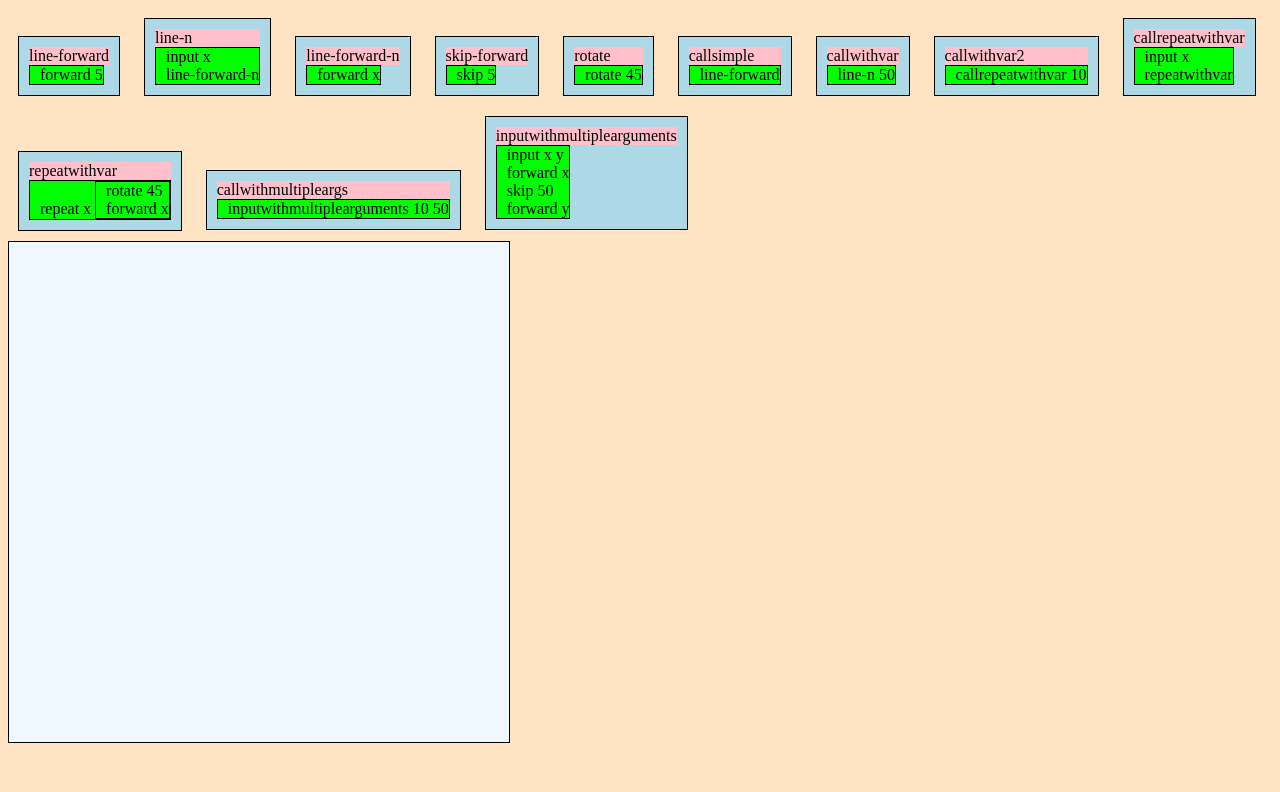
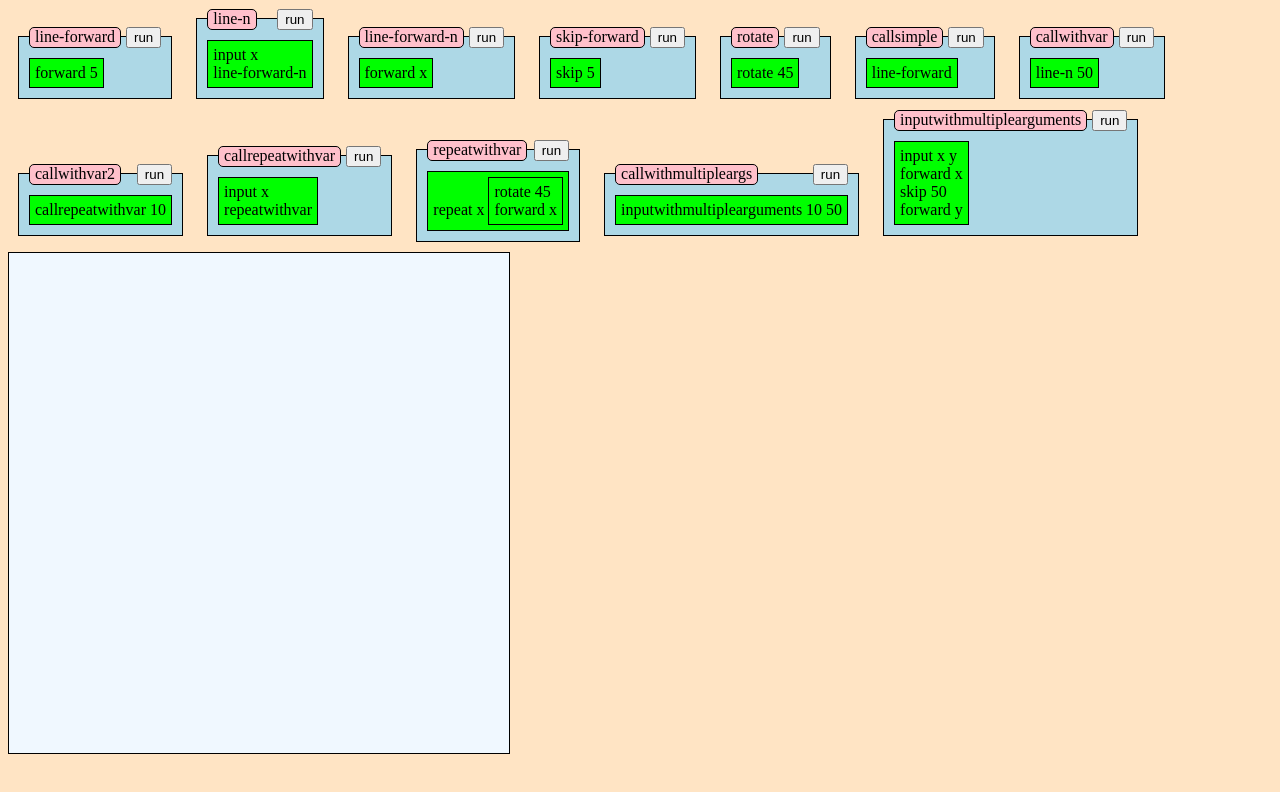
Before and after one commit to janmarkvart/Boxer-html, a plain HTML site: page demos/03-Arguments/boxer.html in a window 1280 px wide. Drawn offline with Linux system fonts and the light colour scheme.

Commit message:
demo 03 graphical update+forwarded optimizations from 02

```diff
--- a/demos/03-Arguments/boxer.html
+++ b/demos/03-Arguments/boxer.html
@@ -1,3 +1,4 @@
+<!DOCTYPE html>
 <html>
 <head>
     <script type="text/javascript" src="interpreter.js"></script>
@@ -6,13 +7,23 @@
 
 <body>
     <doit-box id="line-forward">
+        <div class="box-header">
             <box-name contenteditable=true>line-forward</box-name>
+            <div class="header-right">
+                <button class="doit-execute">run</button>
+            </div>
+        </div>
         <box-code contenteditable=true>
             forward 5
         </box-code>
     </doit-box>
     <doit-box id="line-n">
+        <div class="box-header">
             <box-name contenteditable=true>line-n</box-name>
+            <div class="header-right">
+                <button class="doit-execute">run</button>
+            </div>
+        </div>
         <box-code contenteditable=true>
             input x
             <br>
@@ -20,43 +31,78 @@
         </box-code>
     </doit-box>
     <doit-box id="line-forward-n">
+        <div class="box-header">
             <box-name contenteditable=true>line-forward-n</box-name>
+            <div class="header-right">
+                <button class="doit-execute">run</button>
+            </div>
+        </div>
         <box-code contenteditable=true>
             forward x
         </box-code>
     </doit-box>
     <doit-box id="skip-forward">
+        <div class="box-header">
             <box-name contenteditable=true>skip-forward</box-name>
+            <div class="header-right">
+                <button class="doit-execute">run</button>
+            </div>
+        </div>
         <box-code contenteditable=true>
             skip 5
         </box-code>
     </doit-box>
     <doit-box id="rotate">
+        <div class="box-header">
             <box-name contenteditable=true>rotate</box-name>
+            <div class="header-right">
+                <button class="doit-execute">run</button>
+            </div>
+        </div>
         <box-code contenteditable=true>
             rotate 45
         </box-code>
     </doit-box>
     <doit-box id="callsimple">
+        <div class="box-header">
             <box-name contenteditable=true>callsimple</box-name>
+            <div class="header-right">
+                <button class="doit-execute">run</button>
+            </div>
+        </div>
         <box-code contenteditable=true>
             line-forward
         </box-code>
     </doit-box>
     <doit-box id="callwithvar">
+        <div class="box-header">
             <box-name contenteditable=true>callwithvar</box-name>
+            <div class="header-right">
+                <button class="doit-execute">run</button>
+            </div>
+        </div>
         <box-code contenteditable=true>
             line-n 50
         </box-code>
     </doit-box>
     <doit-box id="callwithvar2">
+        <div class="box-header">
             <box-name contenteditable=true>callwithvar2</box-name>
+            <div class="header-right">
+                <button class="doit-execute">run</button>
+            </div>
+        </div>
         <box-code contenteditable=true>
             callrepeatwithvar 10
         </box-code>
     </doit-box>
     <doit-box id="callrepeatwithvar">
+        <div class="box-header">
             <box-name contenteditable=true>callrepeatwithvar</box-name>
+            <div class="header-right">
+                <button class="doit-execute">run</button>
+            </div>
+        </div>
         <box-code contenteditable=true>
             input x
             <br>
@@ -64,7 +110,12 @@
         </box-code>
     </doit-box>
     <doit-box id="repeatwithvar">
+        <div class="box-header">
             <box-name contenteditable=true>repeatwithvar</box-name>
+            <div class="header-right">
+                <button class="doit-execute">run</button>
+            </div>
+        </div>
         <box-code contenteditable=true>
             repeat x
             <box-code>
@@ -75,13 +126,23 @@
         </box-code>
     </doit-box>
     <doit-box id="callwithmultipleargs">
+        <div class="box-header">
             <box-name contenteditable="true">callwithmultipleargs</box-name>
+            <div class="header-right">
+                <button class="doit-execute">run</button>
+            </div>
+        </div>
         <box-code>
             inputwithmultiplearguments 10 50
         </box-code>
     </doit-box>
     <doit-box id="inputwithmultiplearguments">
+        <div class="box-header">
             <box-name contenteditable=true>inputwithmultiplearguments</box-name>
+            <div class="header-right">
+                <button class="doit-execute">run</button>
+            </div>
+        </div>
         <box-code contenteditable=true>
             input x y
             <br>
--- a/demos/03-Arguments/interpreter.js
+++ b/demos/03-Arguments/interpreter.js
@@ -13,19 +13,28 @@ var primitives = {
 var boxcode_template =
 `
 <box-code contenteditable=true>
--
+_
 </box-code>
 `;
 
 window.onclick = function(e)
 {
     var original_target = e.target;
-    if(original_target.nodeName == 'BODY'){return;}
+    if(original_target.nodeName != 'BOX-CODE' && original_target.nodeName != 'BOX-NAME'){return;}
     var target = original_target;
     while(target.nodeName != 'DOIT-BOX')
     {
         target = target.parentElement;
     }
+    original_target.addEventListener("blur", function onleave()
+    {
+        original_target.spellcheck = false;
+        if(original_target.nodeName == 'BOX-NAME')
+        {
+            target.id = original_target.innerText;
+        }
+        original_target.removeEventListener("blur",onleave);
+    });
     if(original_target.nodeName == 'BOX-CODE')
     {
         console.log("editing box code");
@@ -40,28 +49,12 @@ window.onclick = function(e)
                 var s = window.getSelection();
                 var r = document.createRange();
                 r.setStart(p, 0);
-                r.setEnd(p, 0);
+                r.setEnd(p, 1);
                 s.removeAllRanges();
                 s.addRange(r);
             }
         }
         console.log("end of editing box code");
-    }
-    if(original_target.nodeName == 'BOX-NAME')
-    {
-        console.log("creating focusout event for name");
-        console.log(target);
-        original_target.addEventListener("blur", function onleave()
-        {
-            console.log("left");
-            target.id = original_target.innerText;
-            original_target.removeEventListener("blur",onleave);
-        });
-        console.log("end of focusout event");
-    }
-    else
-    {
-        interpretBox(target);
     }
 }
 
@@ -76,6 +69,22 @@ window.onload = function()
         canvas_context.moveTo(20,20);
         canvas_x = 20;
         canvas_y = 20;
+    }
+    //add execute functionality to doit-boxes
+    var doit_runners = document.getElementsByClassName("doit-execute");
+    for (let i = 0; i < doit_runners.length; i++) {
+        var element = doit_runners[i];
+        element.onclick = function(e) {
+            var target = e.target;
+            console.log(target);
+            while(target.nodeName != 'DOIT-BOX')
+            {
+                target = target.parentElement;
+            }
+            console.log("parent found:");
+            console.log(target);
+            interpretBox(target);
+        }
     }
 }
 
@@ -228,7 +237,7 @@ function evalBox(operations, variables = null)
             console.log(op.operands);
             repeat.apply(repeat, op.operands);
         }
-        //simple call to another box (or invalid operation)
+        //simple call to another box
         console.log("looking for box:");
         var box = tryFindBox(op.operation);
         console.log(box);
@@ -252,6 +261,8 @@ function evalBox(operations, variables = null)
             }
             interpretBox(box, new_var);
         }
+        //invalid operation
+        //do nothing(for now?)
     });
 }
 
--- a/demos/03-Arguments/style.css
+++ b/demos/03-Arguments/style.css
@@ -9,19 +9,31 @@ canvas {
 doit-box {
     background-color: lightblue;
     border: 1px solid black;
-    padding: 3px;
+    padding: 0 10px 10px 10px;
     align-self: auto;
     margin: 10px;
     display: inline-block;
-    padding: 10px;
 }
 box-name {
     background-color: pink;
-    display: block;
+    padding-left: 5px;
+    padding-right: 5px;
+    border: 1px solid black;
+    border-radius: 5px;
 }
 box-code {
     background-color: lime;
-    padding-left: 10px;
-    display:inline-block;
+    padding: 5px;
+    display: inline-block;
     border: 1px solid black;
 }
+.box-header {
+    display: flex;
+    position: relative;
+    top: -10px;
+    z-index: 99;
+}
+.header-right {
+    margin-left: auto;
+    padding-left: 5px;
+}
```
Lines whose indentation alone changed are shown as unchanged.
